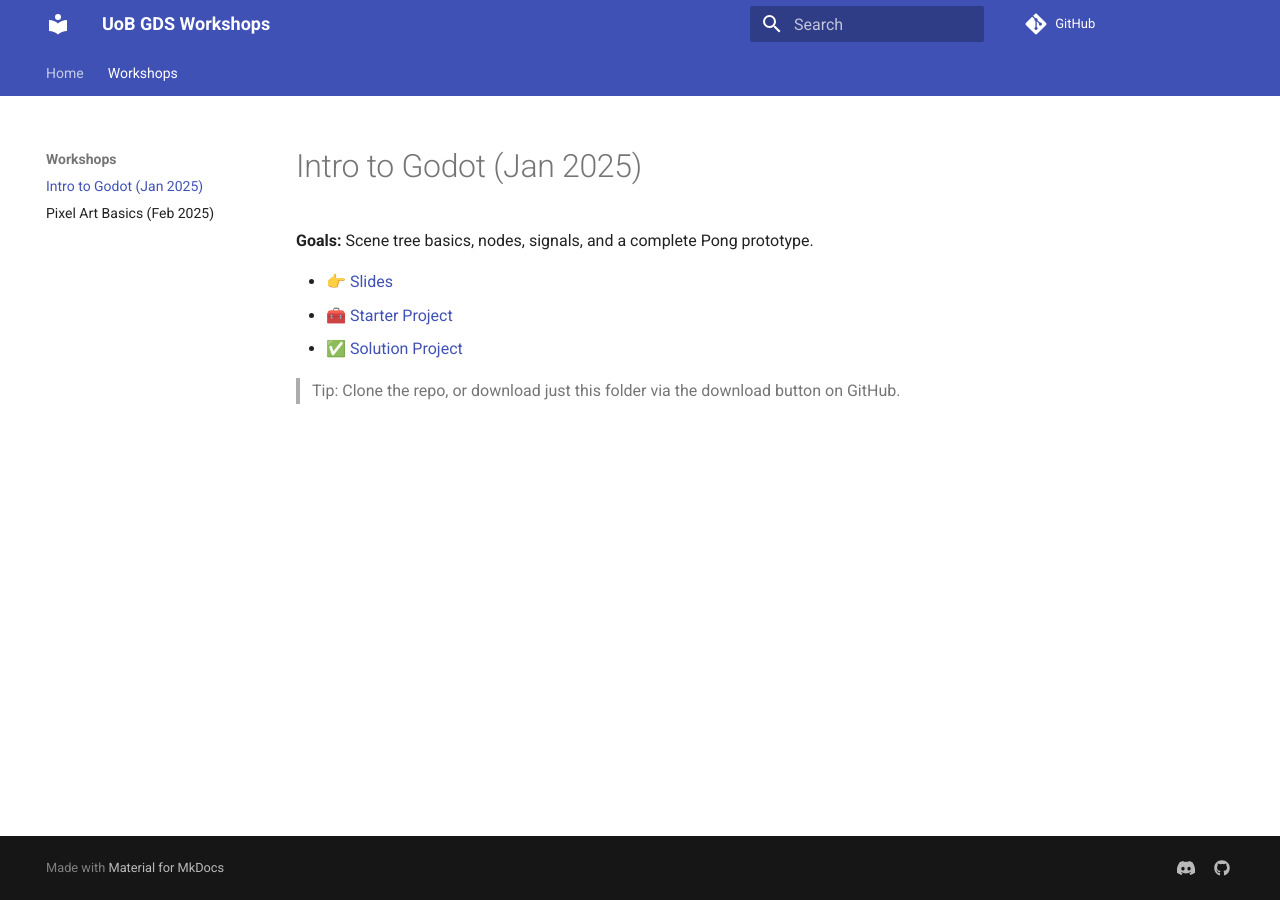
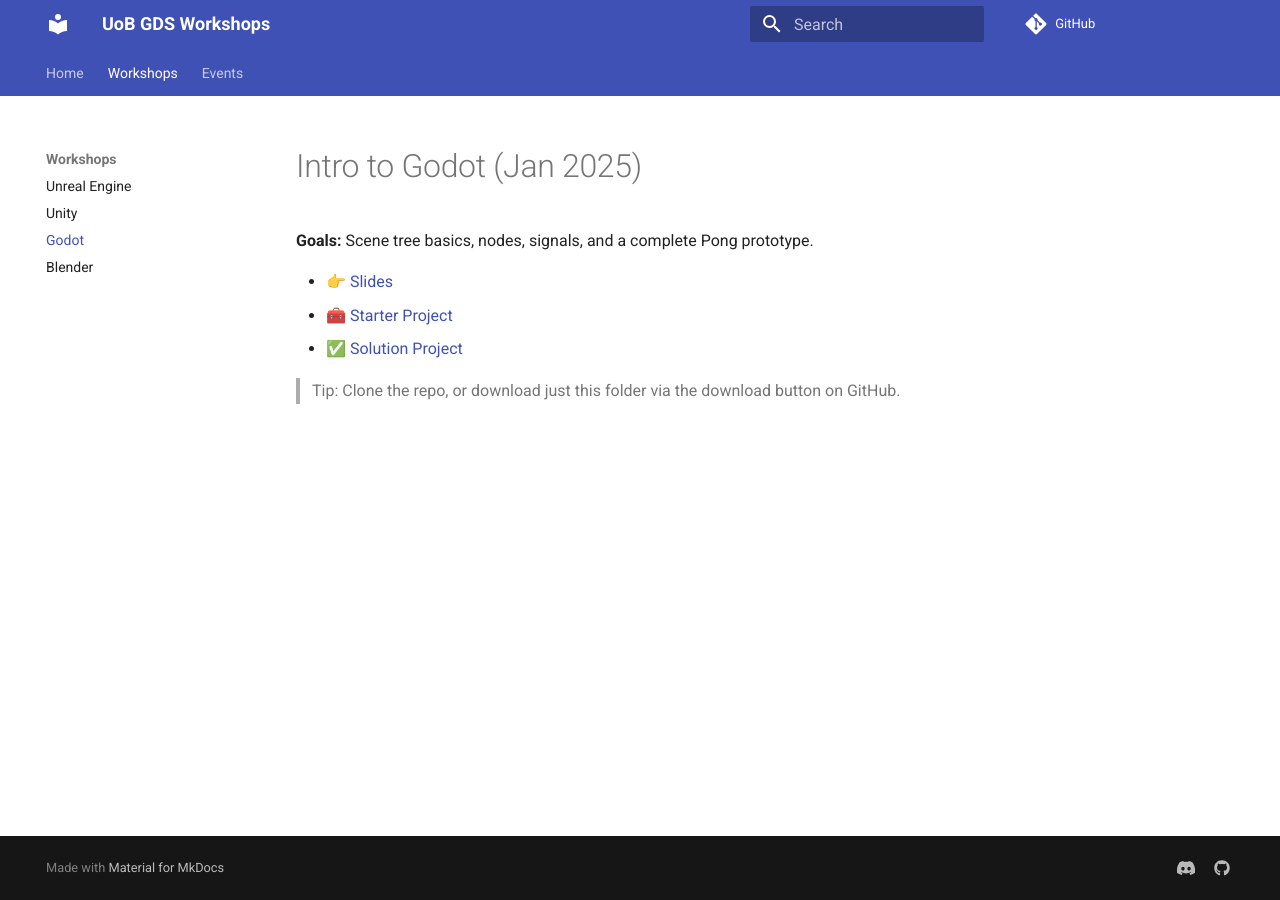
Before and after one commit to Zingawawoo/GDD-Repo, an MkDocs documentation site: the page built from docs/workshops/2025-01-intro-to-godot.md, in a window 1280 px wide. Built offline with MkDocs 1.6.1 and Material for MkDocs 9.7.7, drawn with Linux system fonts in a browser that asks for light colours; comment, search, counter and statistics services are not loaded.

Commit message:
Update mkdocs.yml

```diff
--- a/mkdocs.yml
+++ b/mkdocs.yml
@@ -23,8 +23,11 @@
 nav:
   - Home: index.md
   - Workshops:
-      - Intro to Godot (Jan 2025): workshops/2025-01-intro-to-godot.md
-      - Pixel Art Basics (Feb 2025): workshops/2025-02-pixel-art-basics.md
+        - Unreal Engine: workshops/unreal.md
+        - Unity: workshops/unity.md
+        - Godot: workshops/2025-01-intro-to-godot.md   # keep or replace with a category page
+        - Blender: workshops/blender.md
+  - Events: events.md
 extra:
   social:
     - icon: fontawesome/brands/discord
```
